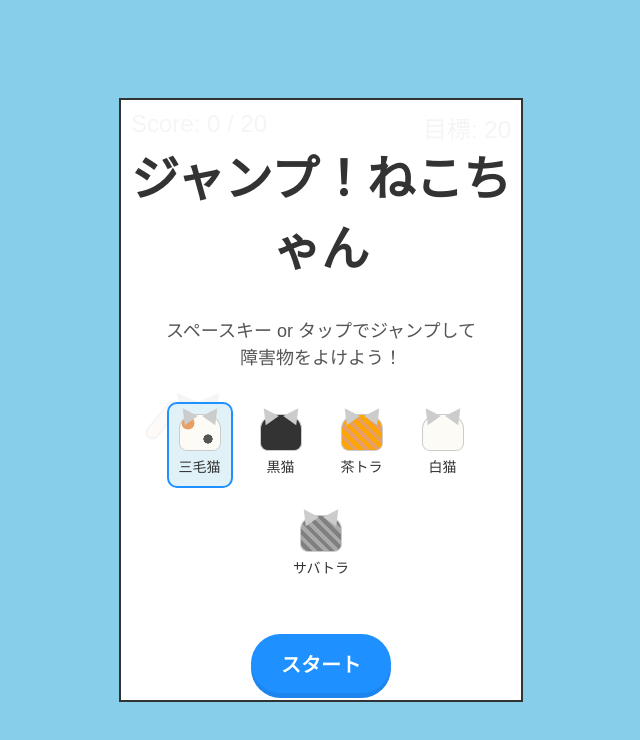
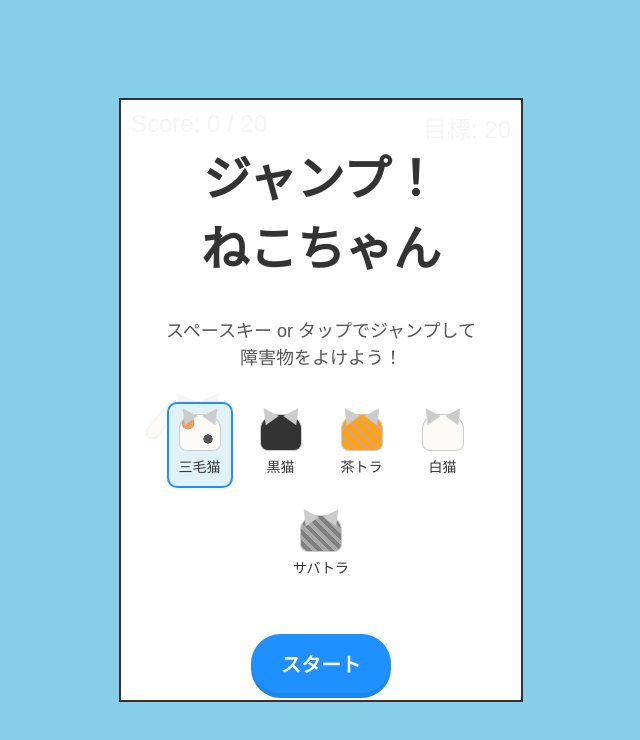
Before and after one commit to Ykuroyy/neko-jump-app, a website: page index.html in a window 1280 px wide. Shown: the whole page, without its empty margins (319-959 px from the left). Drawn offline with Linux system fonts and the light colour scheme.

Commit message:
Add line break in title: ジャンプ！ねこちゃん

```diff
--- a/index.html
+++ b/index.html
@@ -15,7 +15,7 @@
             <div id="obstacle" class="obstacle"></div>
 
             <div id="start-screen">
-                <h1>ジャンプ！ねこちゃん</h1>
+                <h1>ジャンプ！<br>ねこちゃん</h1>
                 <p>スペースキー or タップでジャンプして<br>障害物をよけよう！</p>
                 <div id="cat-selection">
                     <div class="cat-option selected" data-cat-type="calico">
```
